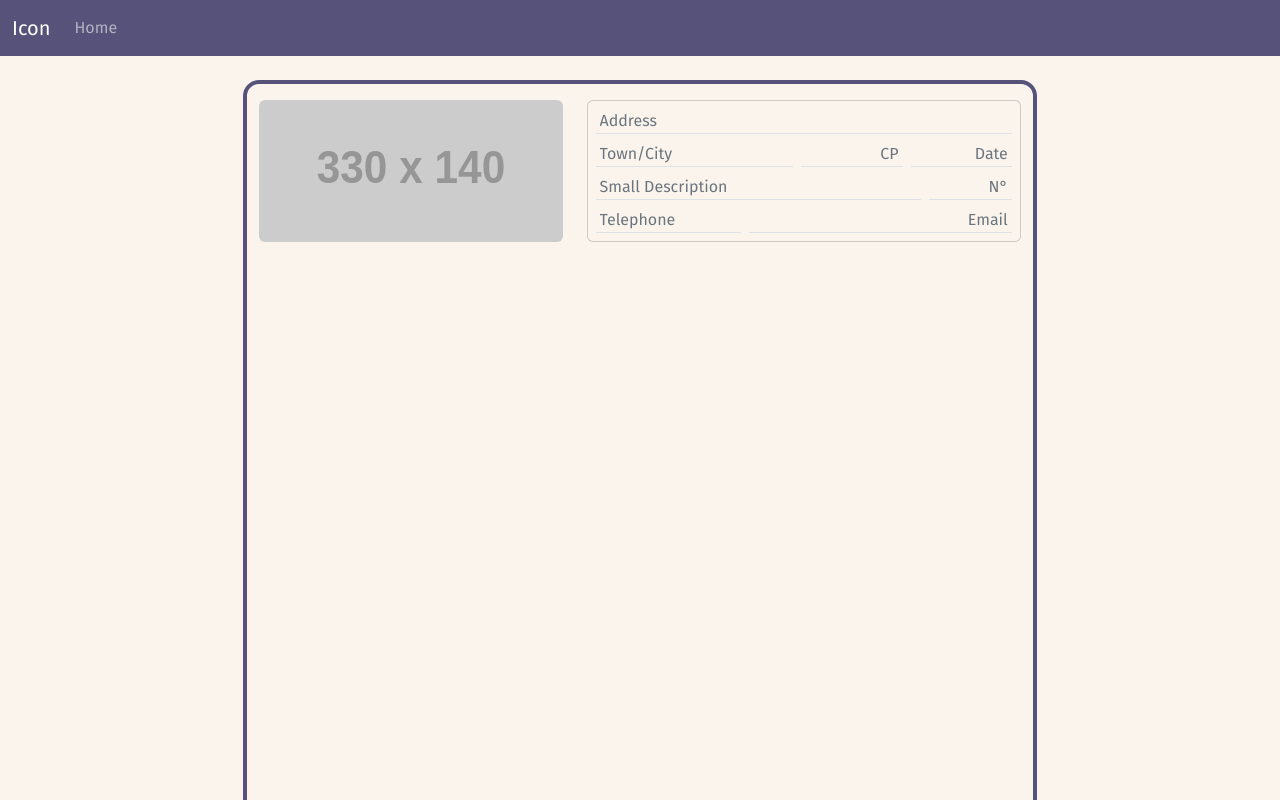
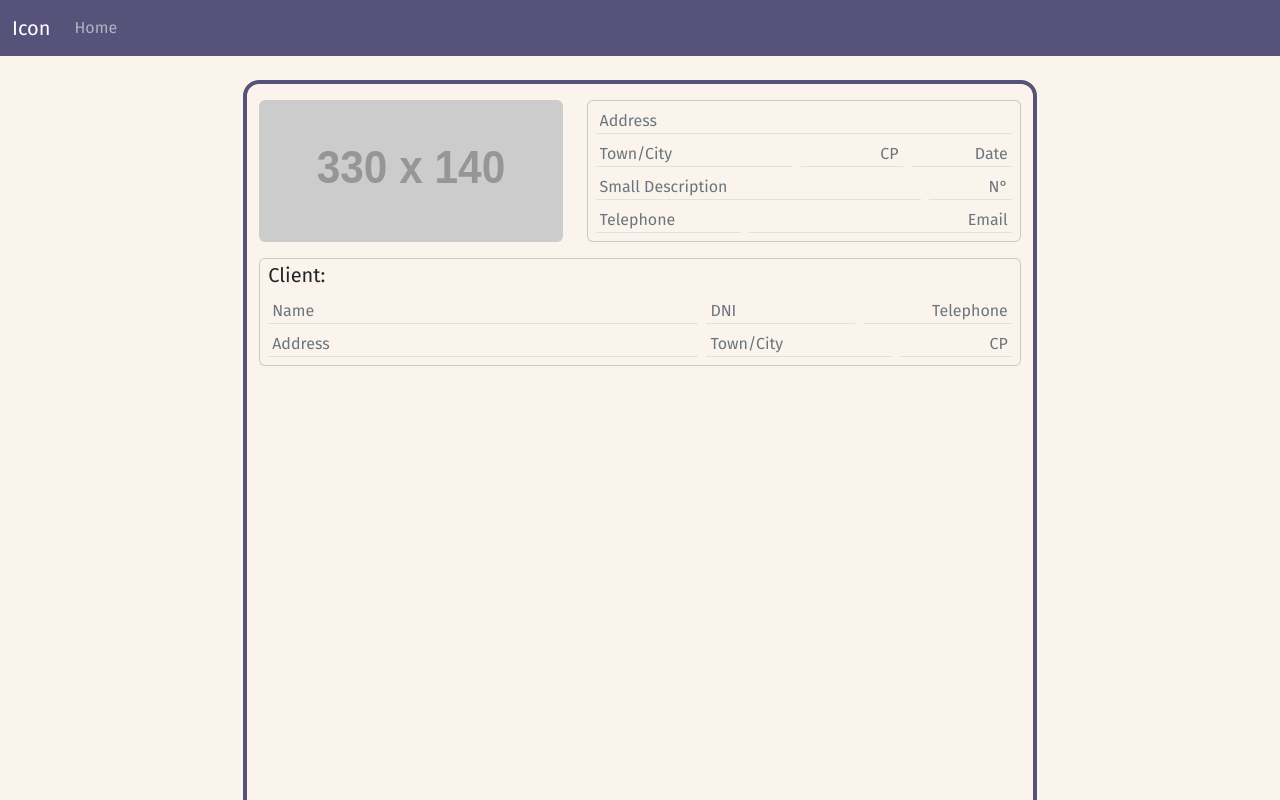
Before and after one commit to aruZeta/invoicerapp, a React (Create React App) app: page /invoices/new in a window 1280 px wide. Shown: the top 800 px of the page. Built offline with nearby package versions, Linux system fonts and the light colour scheme.

Commit message:
[add] InvoicePageSubHeader

```diff
--- a/src/Routes/Invoices/New/Container/InvoicePage.jsx
+++ b/src/Routes/Invoices/New/Container/InvoicePage.jsx
@@ -1,6 +1,7 @@
 import { Col, Form, Row } from "react-bootstrap";
 
 import InvoicePageHeader from "./InvoicePageHeader";
+import InvoicePageSubHeader from "./InvoicePageSubHeader";
 
 const border = "border border-4 border-dark";
 const rounded = "rounded rounded-4";
@@ -11,6 +12,9 @@ const InvoicePage = ({extra}) =>
         <Col className="my-3">
             {extra ? null : <InvoicePageHeader />}
         </Col>
+        <Col>
+            {extra ? null : <InvoicePageSubHeader />}
+        </Col>
     </Row>
 </Form>;
 
--- /dev/null
+++ b/src/Routes/Invoices/New/Container/InvoicePageSubHeader.jsx
@@ -0,0 +1,37 @@
+import { Card, Form } from "react-bootstrap";
+
+import MyInput from './MyInput';
+
+const SubHeaderDetails = () =>
+<Card.Body className="p-2 d-flex flex-column gap-2">
+    <div className="d-flex gap-2">
+        <Form.Group className="flex-fill">
+            <MyInput type="text" placeholder="Name" />
+        </Form.Group>
+        <Form.Group style={{flex: "0 1 20%"}}>
+            <MyInput type="text" placeholder="DNI" />
+        </Form.Group>
+        <Form.Group style={{flex: "0 1 20%"}}>
+            <MyInput className="text-end" type="tel" placeholder="Telephone" />
+        </Form.Group>
+    </div>
+    <div className="d-flex gap-2">
+        <Form.Group style={{flex: "1"}}>
+            <MyInput type="text" placeholder="Address" />
+        </Form.Group>
+        <Form.Group style={{flex: "0 1 25%"}}>
+            <MyInput type="text" placeholder="Town/City" />
+        </Form.Group>
+        <Form.Group style={{flex: "0 1 15%"}}>
+            <MyInput className="text-end" type="text" placeholder="CP" />
+        </Form.Group>
+    </div>
+</Card.Body>;
+
+const InvoicePageSubHeader = () =>
+<Card bg="light" className="w-100 h-100">
+    <h5 className="px-2 py-1 m-0">Client:</h5>
+    <SubHeaderDetails />
+</Card>;
+
+export default InvoicePageSubHeader;
```
